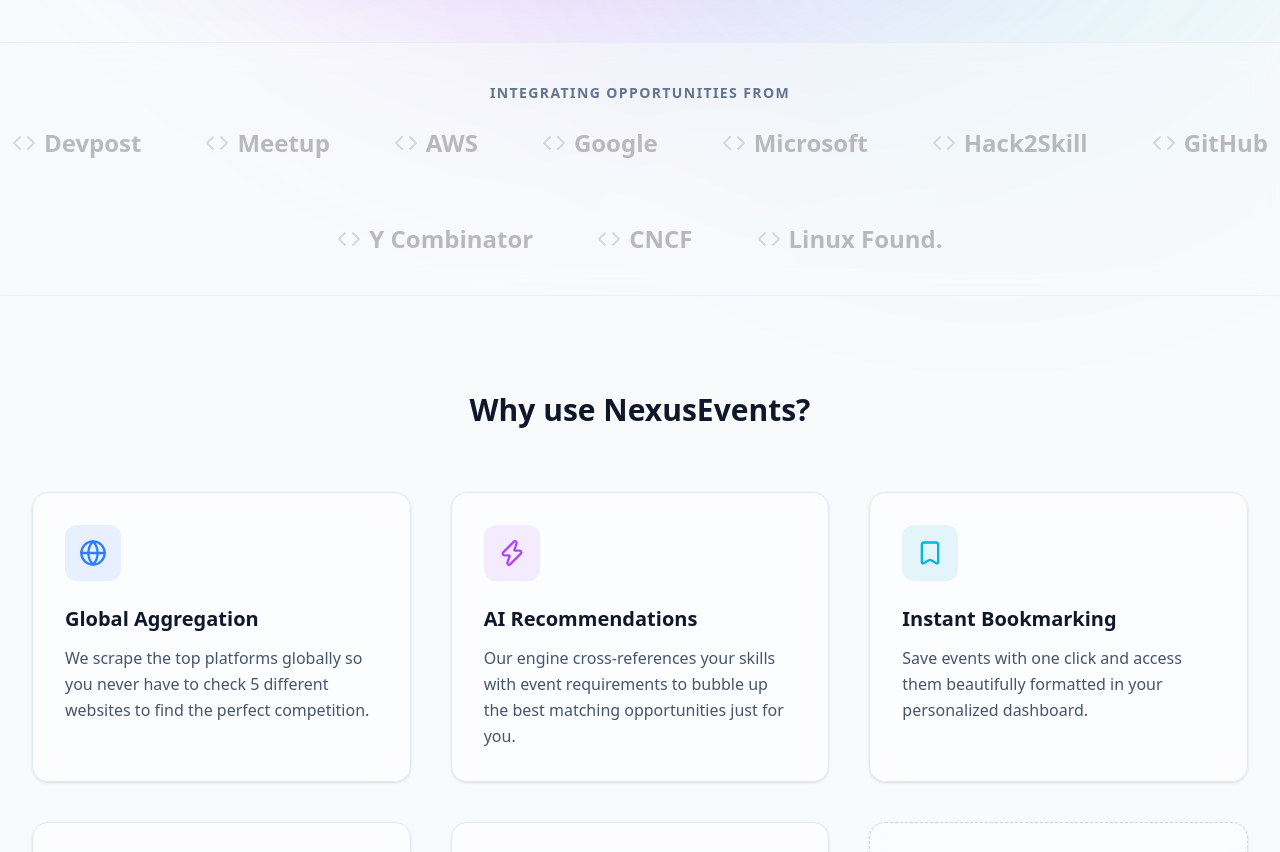
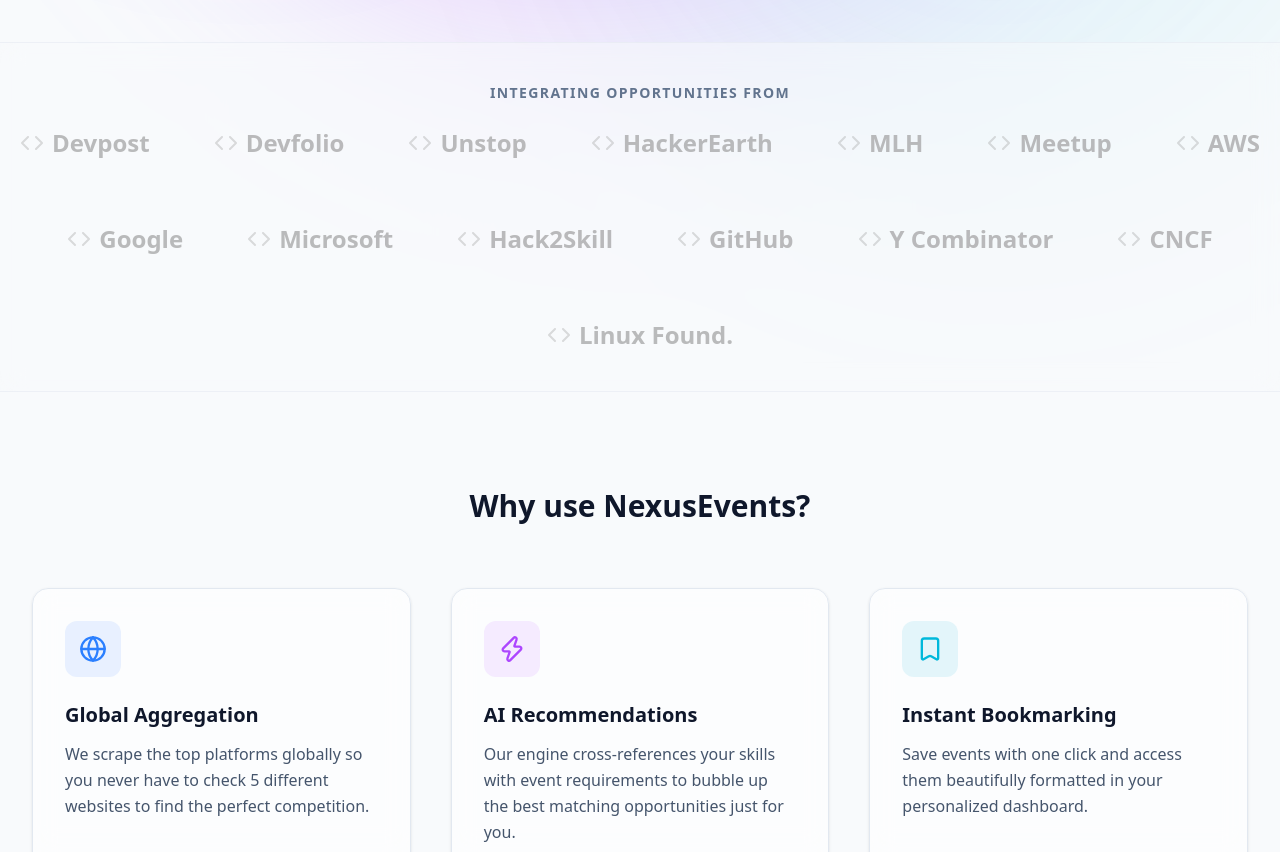
Before and after one commit to Vickyxsg173/NexusEvents, a React (Vite) app in the folder frontend/: page / in a window 1280 px wide. Shown: the part 800-1652 px from the top of the page. Built offline with nearby package versions, Linux system fonts and the light colour scheme; no server answers.

Commit message:
fix: re-add original sources to UI

```diff
--- a/frontend/src/components/EventFilters.jsx
+++ b/frontend/src/components/EventFilters.jsx
@@ -82,6 +82,10 @@
             className="w-full bg-slate-50 border border-slate-300 text-slate-900 text-sm rounded-lg focus:ring-brand-500 focus:border-brand-500 block p-2.5 dark:bg-slate-700 dark:border-slate-600 dark:placeholder-slate-400 dark:text-white transition-colors"
           >
             <option value="">All Sources</option>
+            <option value="Unstop">Unstop</option>
+            <option value="Devfolio">Devfolio</option>
+            <option value="HackerEarth">HackerEarth</option>
+            <option value="MLH">MLH</option>
             <option value="Devpost">Devpost</option>
             <option value="GDG">Google Developer Groups</option>
             <option value="Microsoft Reactor">Microsoft Reactor</option>
--- a/frontend/src/pages/Landing.jsx
+++ b/frontend/src/pages/Landing.jsx
@@ -160,7 +160,7 @@
         </div>
         <div className="flex justify-center flex-wrap gap-8 md:gap-16 opacity-70">
           {/* Mock Logos - using styled text for now */}
-          {['Devpost', 'Meetup', 'AWS', 'Google', 'Microsoft', 'Hack2Skill', 'GitHub', 'Y Combinator', 'CNCF', 'Linux Found.'].map((platform, idx) => (
+          {['Devpost', 'Devfolio', 'Unstop', 'HackerEarth', 'MLH', 'Meetup', 'AWS', 'Google', 'Microsoft', 'Hack2Skill', 'GitHub', 'Y Combinator', 'CNCF', 'Linux Found.'].map((platform, idx) => (
             <motion.div
               key={idx}
               initial={{ opacity: 0, y: 10 }}
```
